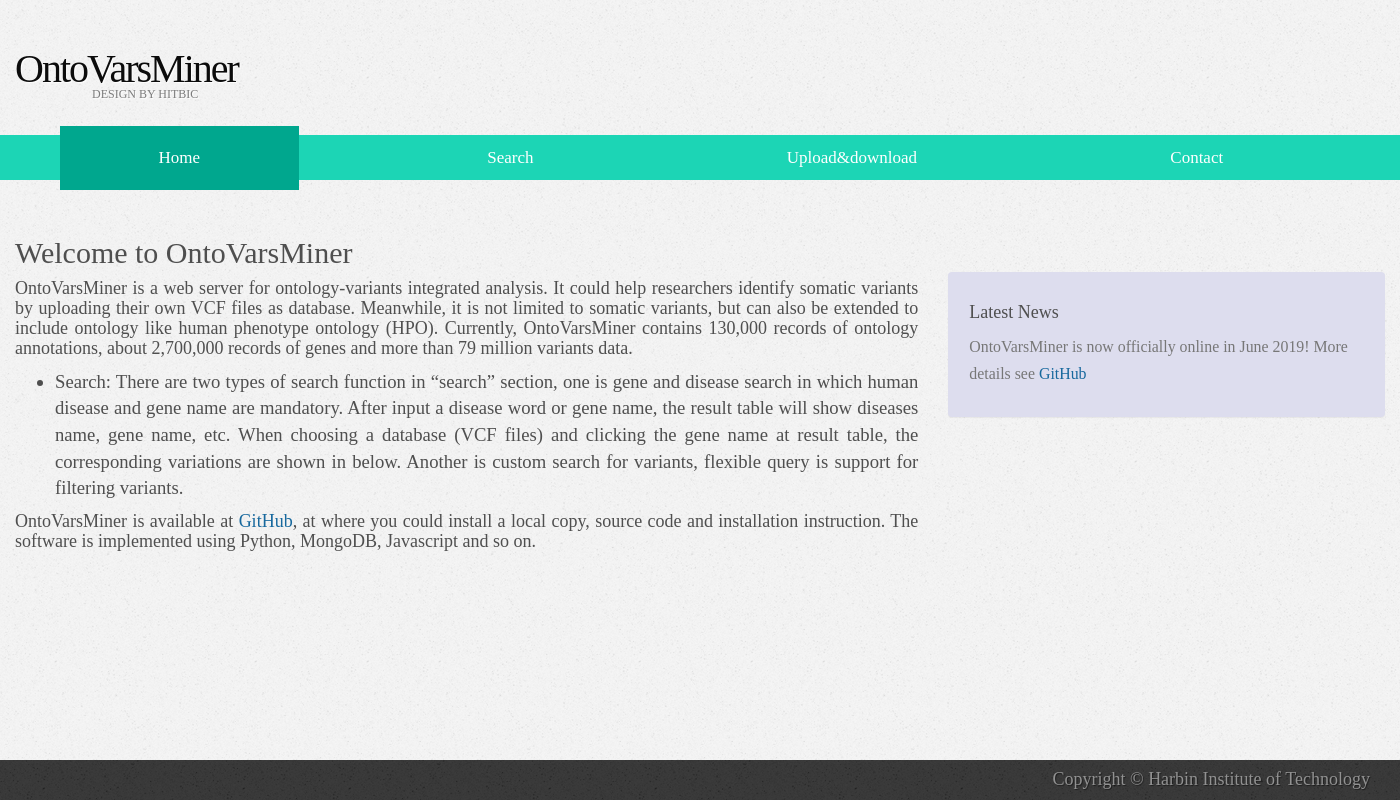
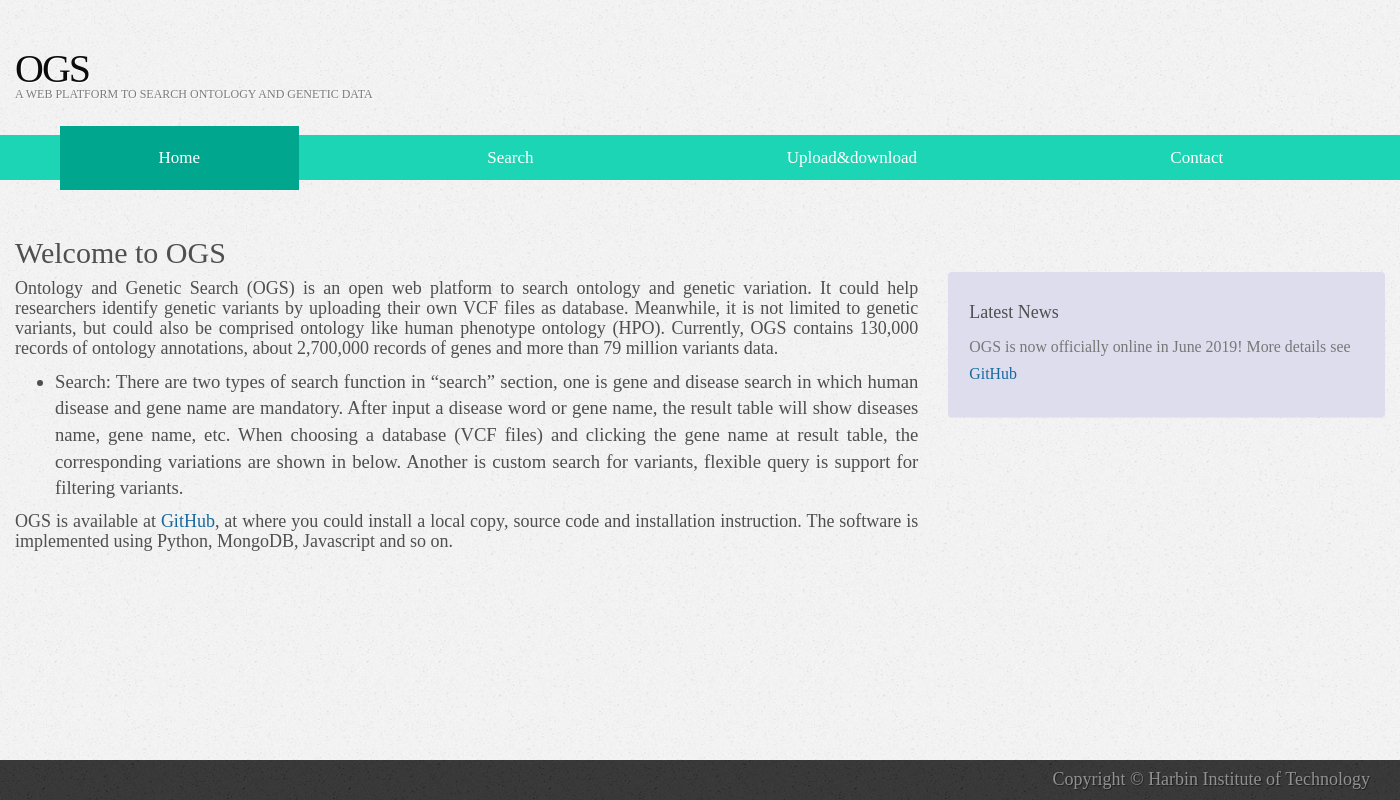
Before and after one commit to lyotvincent/OntoVarSearch, a Django app: page /index in a window 1400 px wide. Run offline with Django 3.2, Linux system fonts and the light colour scheme; some libraries are stand-ins or nearby versions.

Commit message:
1. change ui and readme

```diff
--- a/static/css/default.css
+++ b/static/css/default.css
@@ -303,7 +303,7 @@ ul.style4 .first {
 #logo p {
     margin-top: -5px;
     /*padding: 0px;*/
-    padding-left: 77px;
+    /*padding-left: 77px;*/
     text-transform: uppercase;
     font-size: 12px;
     color: #7C7C7C;
--- a/templates/contact.html
+++ b/templates/contact.html
@@ -31,8 +31,8 @@
     <div class="header">
         <div id="header" class="container">
             <div id="logo">
-                <h1><a href="/index">OntoVarsMiner</a></h1>
-                <p>Design by hitbic</p>
+                <h1><a href="/index">OGS</a></h1>
+                <p>A web platform to search ontology and genetic data</p>
             </div>
 
         </div>
--- a/templates/download.html
+++ b/templates/download.html
@@ -29,8 +29,8 @@
     <div class="header">
         <div id="header" class="container">
             <div id="logo">
-                <h1><a href="/index">OntoVarsMiner</a></h1>
-                <p>Design by hitbic</p>
+                <h1><a href="/index">OGS</a></h1>
+                <p>A web platform to search ontology and genetic data</p>
             </div>
         </div>
     </div>
--- a/templates/index.html
+++ b/templates/index.html
@@ -27,9 +27,9 @@
     <div class="header">
         <div id="header" class="container">
             <div id="logo">
-                <h1><a href="/index">OntoVarsMiner</a></h1>
+                <h1><a href="/index">OGS</a></h1>
 {#                <p>Design by <a href="#">hitbic</a></p>#}
-                <p>Design by hitbic</p>
+                <p>A web platform to search ontology and genetic data</p>
             </div>
 {#            <div id="menu">#}
 {#                    <ul>#}
@@ -66,21 +66,21 @@
         <div id="banner" class="container">
             <div class="row">
                 <section class="col-sm-8 maincontent">
-                    <h2>Welcome to OntoVarsMiner</h2>
+                    <h2>Welcome to OGS</h2>
                     {#            <h4>A web server for ontology-variants integrated analysis</h4>#}
                     {#            <br/>#}
                     <h4 style="text-align:justify;" class="normallinehight">
-                        OntoVarsMiner is a web server for ontology-variants integrated analysis. It could help
-                        researchers identify somatic variants by uploading their own VCF files as database. Meanwhile,
-                        it is not limited to somatic variants, but can also be extended to include ontology like human
+                        Ontology and Genetic Search (OGS) is an open web platform to search ontology and genetic variation. It could help
+                        researchers identify genetic variants by uploading their own VCF files as database. Meanwhile,
+                        it is not limited to genetic variants, but could also be comprised ontology like human
                         phenotype ontology (HPO).
-                        Currently, OntoVarsMiner contains 130,000 records of ontology annotations, about 2,700,000
+                        Currently, OGS contains 130,000 records of ontology annotations, about 2,700,000
                         records
                         of genes and more than 79 million variants data.
                     </h4>
                     {#            <br/>#}
                     <ul>
-{#                        <li>Upload: OntoVarsMiner accepts uncompressed or gzip-compatible compressed (*.gz) VCF files at#}
+{#                        <li>Upload: OGS accepts uncompressed or gzip-compatible compressed (*.gz) VCF files at#}
 {#                            this section#}
 {#                        </li>#}
 {#                        <li>Download: Compressed (*.json) files which are derived from VCF files are available#}
@@ -97,7 +97,7 @@
                         </li>
                     </ul>
                     <h4 style="text-align:justify;" class="normallinehight">
-                        OntoVarsMiner is available at <a href="https://github.com/lyotvincent/GeneMiner">GitHub</a>, at
+                        OGS is available at <a href="https://github.com/lyotvincent/GeneMiner">GitHub</a>, at
                         where you could install a local copy, source code and installation instruction. The software is
                         implemented
                         using Python, MongoDB, Javascript and so on.
@@ -109,7 +109,7 @@
                     <div class="panel">
                         <h4>Latest News</h4>
                         <ul class="list-unstyled list-spaces">
-                            <li><span class="small text-muted">OntoVarsMiner is now officially online in June 2019! More details see
+                            <li><span class="small text-muted">OGS is now officially online in June 2019! More details see
                                 <a class="news_a" href="https://github.com/lyotvincent/GeneMiner"> GitHub </a></span>
                             </li>
 
--- a/templates/search.html
+++ b/templates/search.html
@@ -48,8 +48,8 @@
     <div class="header">
         <div id="header" class="container">
             <div id="logo">
-                <h1><a href="/index">OntoVarsMiner</a></h1>
-                <p>Design by hitbic</p>
+                <h1><a href="/index">OGS</a></h1>
+                <p>A web platform to search ontology and genetic data</p>
             </div>
         </div>
     </div>
```
Also changed, not shown: static/js/search.js (+4 -4 lines), README.md.
